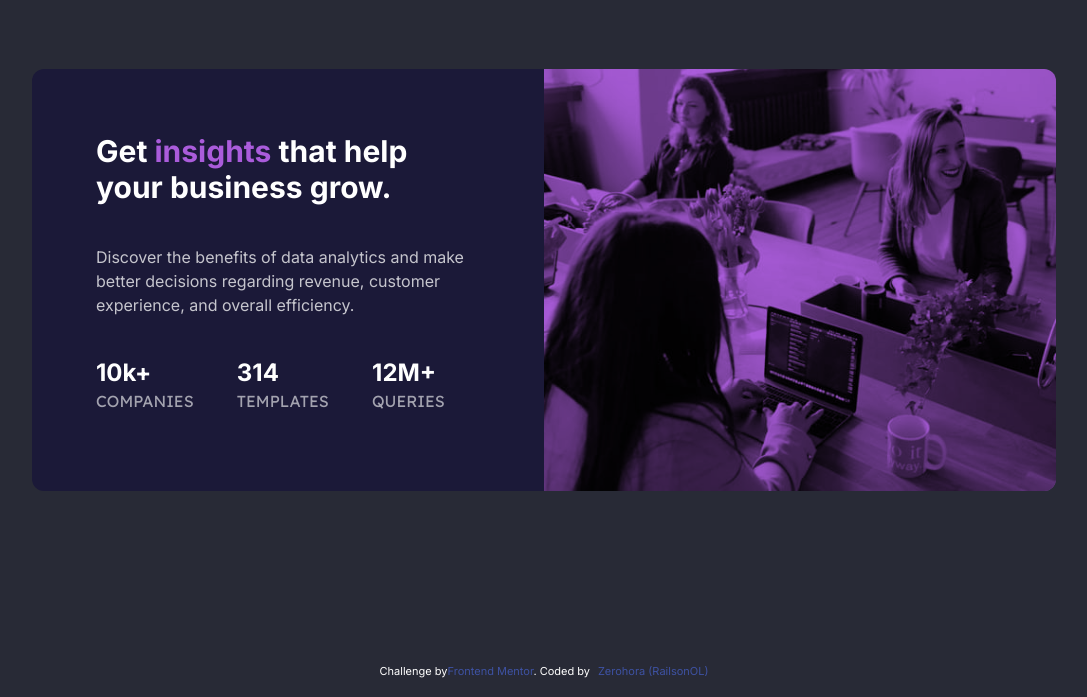
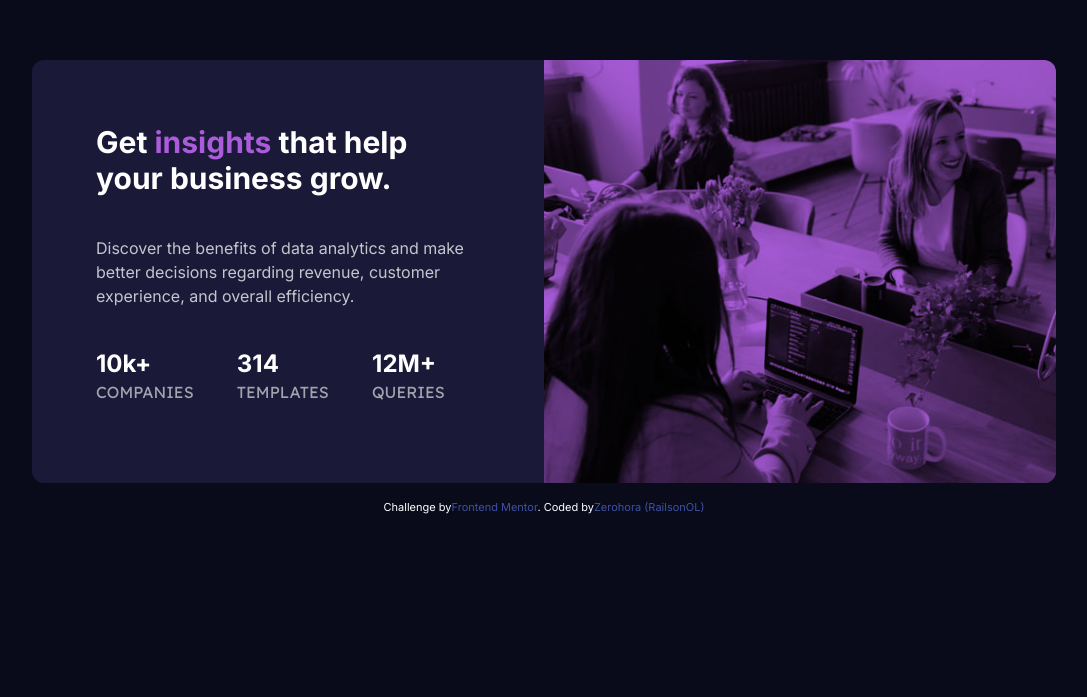
Before and after one commit to RailsonOL/frontendmentor-challengers-react, a Next.js app: page /frontendmentor/stats-preview-card in a window 1280 px wide. Shown: the part 120-817 px from the top of the page, without its empty margins (96-1183 px from the left). Built offline with nearby package versions, Linux system fonts and the light colour scheme.

Commit message:
fixing things

```diff
--- a/src/app/frontendmentor/advice-generator-app/page.tsx
+++ b/src/app/frontendmentor/advice-generator-app/page.tsx
@@ -1,5 +1,5 @@
+/* eslint-disable @next/next/no-img-element */
 'use client'
-import Image from 'next/image'
 import { useEffect, useState } from 'react'
 import './style.css'
 
@@ -36,8 +36,8 @@ export default function AdviceGenerator() {
   }
 
   return (
-    <main className="grid min-h-screen items-center justify-center">
-      <div className="relative mx-4 flex flex-col items-center justify-center gap-6 rounded-xl bg-[--dark-grayish-blue] px-12 py-10">
+    <>
+      <div className="relative mx-4 mb-20 flex flex-col items-center justify-center gap-6 rounded-xl bg-[--dark-grayish-blue] px-12 py-10">
         <h1 className="text-xs uppercase tracking-[0.3em] text-[--neon-green]">
           Advice #{data?.slip.id}
         </h1>
@@ -45,7 +45,7 @@ export default function AdviceGenerator() {
           {data?.slip.advice}
         </p>
 
-        <Image
+        <img
           src="/advice-generator-app-assets/images/pattern-divider-mobile.svg"
           className="mb-4"
           alt="divider"
@@ -60,7 +60,7 @@ export default function AdviceGenerator() {
           }`}
           onClick={handleButtonClick}
         >
-          <Image
+          <img
             src="/advice-generator-app-assets/images/icon-dice.svg"
             alt="Dice"
             width={24}
@@ -68,6 +68,6 @@ export default function AdviceGenerator() {
           />
         </button>
       </div>
-    </main>
+    </>
   )
 }
--- a/src/app/frontendmentor/attribuition.tsx
+++ b/src/app/frontendmentor/attribuition.tsx
@@ -2,7 +2,7 @@ import Link from 'next/link'
 
 export default function Attribution() {
   return (
-    <footer className="attribution absolute sticky bottom-0 left-0 right-0 space-x-2">
+    <div className="attribution">
       Challenge by
       <Link href={'https://www.frontendmentor.io?ref=challenge'}>
         Frontend Mentor
@@ -11,6 +11,6 @@ export default function Attribution() {
       <Link href={'https://github.com/RailsonOL?tab=repositories'}>
         Zerohora (RailsonOL)
       </Link>
-    </footer>
+    </div>
   )
 }
--- a/src/app/frontendmentor/expenses-chart/page.tsx
+++ b/src/app/frontendmentor/expenses-chart/page.tsx
@@ -5,7 +5,7 @@ import './style.css'
 
 export default function ExpensesChart() {
   return (
-    <div className="grid min-h-screen content-center justify-center p-2">
+    <div className="p-2">
       <main className="max-w-3xl space-y-4">
         <div className="flex rounded-2xl bg-[--soft-red] p-5 text-[--very-pale-orange]">
           <div className="flex flex-col gap-2">
--- a/src/app/frontendmentor/news-homepage/components/Header.jsx
+++ b/src/app/frontendmentor/news-homepage/components/Header.jsx
@@ -1,5 +1,5 @@
+/* eslint-disable @next/next/no-img-element */
 'use client'
-import Image from 'next/image'
 import { useState } from 'react'
 
 export default function Header() {
@@ -12,13 +12,13 @@ export default function Header() {
   return (
     <header className="col-span-2">
       <div className="flex">
-        <Image src="/news-homepage-assets/images/logo.svg" alt="Logo" />
+        <img src="/news-homepage-assets/images/logo.svg" alt="Logo" />
         <nav className="ml-auto flex gap-8">
           <button
             onClick={handleClick}
             className="absolute right-5 top-10 z-10 sm:hidden"
           >
-            <Image
+            <img
               src={
                 isOpen
                   ? '/news-homepage-assets/images/icon-menu-close.svg'
--- a/src/app/frontendmentor/news-homepage/page.tsx
+++ b/src/app/frontendmentor/news-homepage/page.tsx
@@ -12,12 +12,12 @@ export const metadata: Metadata = {
 
 export default function Home() {
   return (
-    <div className="grid min-h-screen items-center justify-center">
+    <>
       <div className="m-5 flex max-w-7xl flex-col  gap-10 max-sm:gap-5">
         <Header />
         <Main />
         <Footer />
       </div>
-    </div>
+    </>
   )
 }
--- a/src/app/frontendmentor/stats-preview-card/layout.tsx
+++ /dev/null
@@ -1,23 +0,0 @@
-import type { Metadata } from 'next'
-import { Inter } from 'next/font/google'
-import './style.css'
-
-const inter = Inter({ subsets: ['latin'] })
-
-export const metadata: Metadata = {
-  title: 'Stats preview card component React',
-  description:
-    'This is a great small challenge to help get you used to building to a design.',
-}
-
-export default function RootLayout({
-  children,
-}: {
-  children: React.ReactNode
-}) {
-  return (
-    <html lang="en">
-      <body className={inter.className}>{children}</body>
-    </html>
-  )
-}
--- a/src/app/frontendmentor/stats-preview-card/page.tsx
+++ b/src/app/frontendmentor/stats-preview-card/page.tsx
@@ -1,8 +1,9 @@
 import Image from 'next/image'
+import './style.css'
 
 export default function Home() {
   return (
-    <main className="grid min-h-screen place-items-center justify-center p-4">
+    <main className="p-4">
       <div className="bd-[--clr-primary-darkdesaturatedblue] overflow-hidden rounded-xl sm:grid sm:grid-flow-col">
         <div className="order-last bg-[--clr-primary-softviolet] sm:max-w-lg">
           <picture>
--- a/src/app/layout.tsx
+++ b/src/app/layout.tsx
@@ -16,7 +16,14 @@ export default function RootLayout({
 }) {
   return (
     <html lang="en">
-      <body className={inter.className}>{children}</body>
+      <body
+        className={
+          inter.className +
+          ' grid min-h-screen min-h-screen content-center justify-center'
+        }
+      >
+        {children}
+      </body>
     </html>
   )
 }
```
